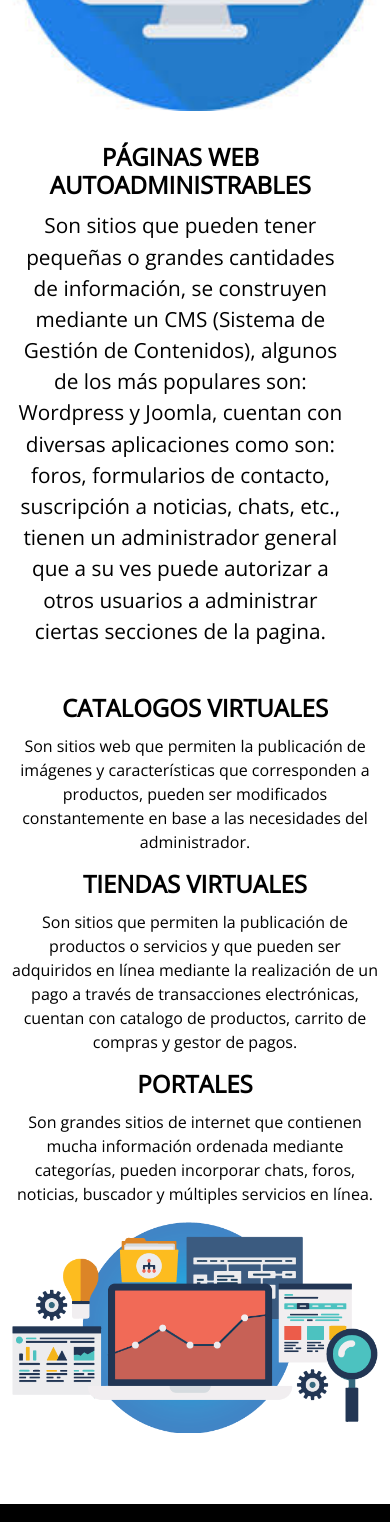
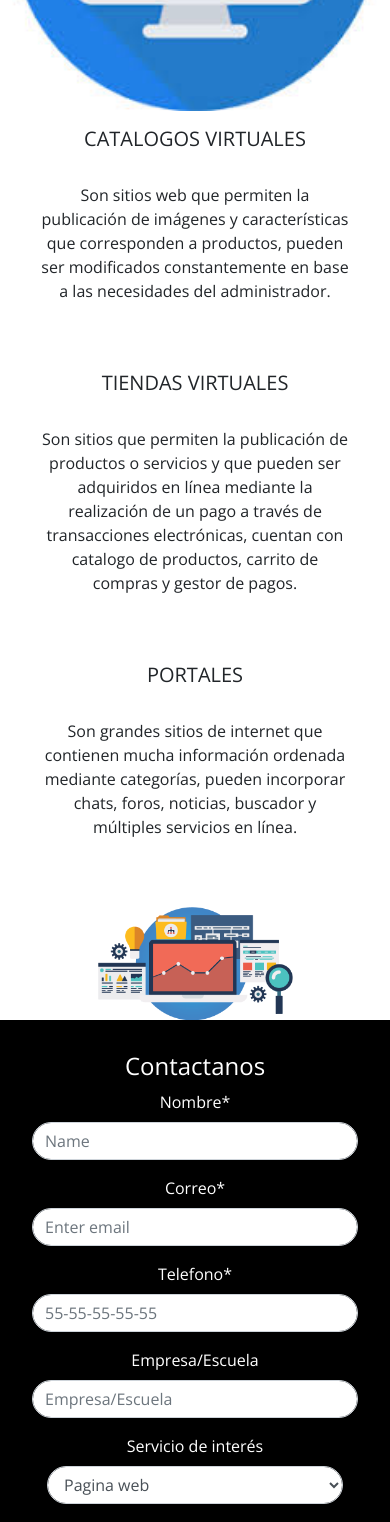
Before and after one commit to pamelagrhz/InnovaCentre, a React (Create React App) app: page /webpage in a window 390 px wide. Shown: the part 2180-3702 px from the top of the page. Built offline with nearby package versions, Linux system fonts and the light colour scheme.

Commit message:
Modificacion en eventos y landings

```diff
--- a/src/Styles/css/mobile-responsive.css
+++ b/src/Styles/css/mobile-responsive.css
@@ -18,7 +18,8 @@
         }
         .mini-card {
             flex-direction: row;
-            height: 20vh;
+            height: auto;
+            width: 96%!important;
         }
         .mini-card img {
             width: 40%;
--- a/src/Styles/css/other-styles.css
+++ b/src/Styles/css/other-styles.css
@@ -163,9 +163,8 @@ a.white {
     width: 50vh !important;
 }
 
-.miniEventos {
+div.miniEventos {
     display: flex;
-    flex-direction: row;
 }
 
 .contact-icons {
--- a/src/components/Events/Events.jsx
+++ b/src/components/Events/Events.jsx
@@ -40,20 +40,6 @@ export default function Events() {
         <Event />
         <Event />
       </div >
-      <div>
-        <Card className="leftcard ">
-          <Card.Img variant="top" src={defaultEvent} />
-          <Card.Body>
-            <Card.Title>{EventDate} {EventHour}</Card.Title>
-            <Card.Title>Nickname</Card.Title>
-            <Card.Subtitle className="mb-2 text-muted">{EventOrg}</Card.Subtitle>
-            <Card.Text>
-              <h4>{EventName}</h4>
-            </Card.Text>
-            <Card.Link className="linkButton" href="#" onClick={handleShow}>Editar</Card.Link>
-          </Card.Body>
-        </Card>
-      </div>
 
     </div>
   )
--- a/src/components/Landing/RAapp.jsx
+++ b/src/components/Landing/RAapp.jsx
@@ -68,33 +68,7 @@ export default function RAapp() {
         <img src="" alt=""/>
       </div>
   </div>
-<div className="flex-cards">
-<Card>
-  <Card.Title>CATALOGOS VIRTUALES</Card.Title>
-  <Card.Body>
-  Son sitios web que permiten la publicación de imágenes y características que corresponden a productos, pueden ser modificados constantemente en base a las necesidades del administrador.
-  </Card.Body>
-</Card>
-<Card>
 
-  <Card.Title>TIENDAS VIRTUALES</Card.Title>
-  <Card.Body>
-Son sitios que permiten la publicación de productos o servicios y que pueden ser adquiridos en línea mediante la realización de un pago a través de transacciones electrónicas, cuentan con catalogo de productos, carrito de compras y gestor de pagos.
-</Card.Body>
-</Card>
-
-<Card>
-  <Card.Title>PORTALES</Card.Title>
-  <Card.Body>
-  Son grandes sitios de internet que contienen mucha información ordenada mediante categorías, pueden incorporar chats, foros, noticias, buscador y múltiples servicios en línea.
-  </Card.Body>
-</Card>
-
-</div>
-
-  <div className="medium-size">
-        <img  className="fifty-porcent-size" src={WebPage} alt=""/>
-      </div>
       </div>
      <LandingForm/>
     </div >
--- a/src/components/Landing/WebPage.jsx
+++ b/src/components/Landing/WebPage.jsx
@@ -52,38 +52,33 @@ export default function WebPageLanding() {
       <br />
       </div>
   </div>
+  <div className="flex-cards">
+<Card>
+  <Card.Title>CATALOGOS VIRTUALES</Card.Title>
+  <Card.Body>
+  Son sitios web que permiten la publicación de imágenes y características que corresponden a productos, pueden ser modificados constantemente en base a las necesidades del administrador.
+  </Card.Body>
+</Card>
+<Card>
 
-  <div className="landing-content">
-    <div className="landing-text">
-    <h3 className="blue-txt">PÁGINAS WEB AUTOADMINISTRABLES</h3>
-      <p>Son sitios que pueden tener pequeñas o grandes cantidades de información, se construyen mediante un CMS (Sistema de Gestión de Contenidos), algunos de los más populares son: Wordpress y Joomla, cuentan con diversas aplicaciones como son: foros, formularios de contacto, suscripción a noticias, chats, etc., tienen un administrador general que a su ves puede autorizar a otros usuarios a administrar ciertas secciones de la pagina.</p>
+  <Card.Title>TIENDAS VIRTUALES</Card.Title>
+  <Card.Body>
+Son sitios que permiten la publicación de productos o servicios y que pueden ser adquiridos en línea mediante la realización de un pago a través de transacciones electrónicas, cuentan con catalogo de productos, carrito de compras y gestor de pagos.
+</Card.Body>
+</Card>
+
+<Card>
+  <Card.Title>PORTALES</Card.Title>
+  <Card.Body>
+  Son grandes sitios de internet que contienen mucha información ordenada mediante categorías, pueden incorporar chats, foros, noticias, buscador y múltiples servicios en línea.
+  </Card.Body>
+</Card>
+
+</div>
+
+  <div className="medium-size">
+        <img  className="fifty-porcent-size" src={WebPage} alt=""/>
       </div>
-      <div className="landing-image">
-        <img src="" alt=""/>
-      </div>
-  </div>
-  <div className="landing-content normal">
-    <div className=" mini-size">
-    <h3 className="blue-txt">CATALOGOS VIRTUALES</h3>
-      <p>Son sitios web que permiten la publicación de imágenes y características que corresponden a productos, pueden ser modificados constantemente en base a las necesidades del administrador.</p>
-      <h3 className="blue-txt">TIENDAS VIRTUALES</h3>
-      <p>Son sitios que permiten la publicación de productos o servicios y que pueden ser adquiridos en línea mediante la realización de un pago a través de transacciones electrónicas, cuentan con catalogo de productos, carrito de compras y gestor de pagos.</p>
-      <h3 className="blue-txt">PORTALES</h3>
-      <p>Son grandes sitios de internet que contienen mucha información ordenada mediante categorías, pueden incorporar chats, foros, noticias, buscador y múltiples servicios en línea.
-</p>
-      </div>
-      <div className="medium-size">
-        <img src={WebPage} alt=""/>
-      </div>
-  </div>
-
-  <div className="landing-content">
-    <div className="landing-text">
-      </div>
-      <div className="landing-image">
-        <img src="" alt=""/>
-      </div>
-  </div>
 <LandingForm/>
     </div >
   )
```
